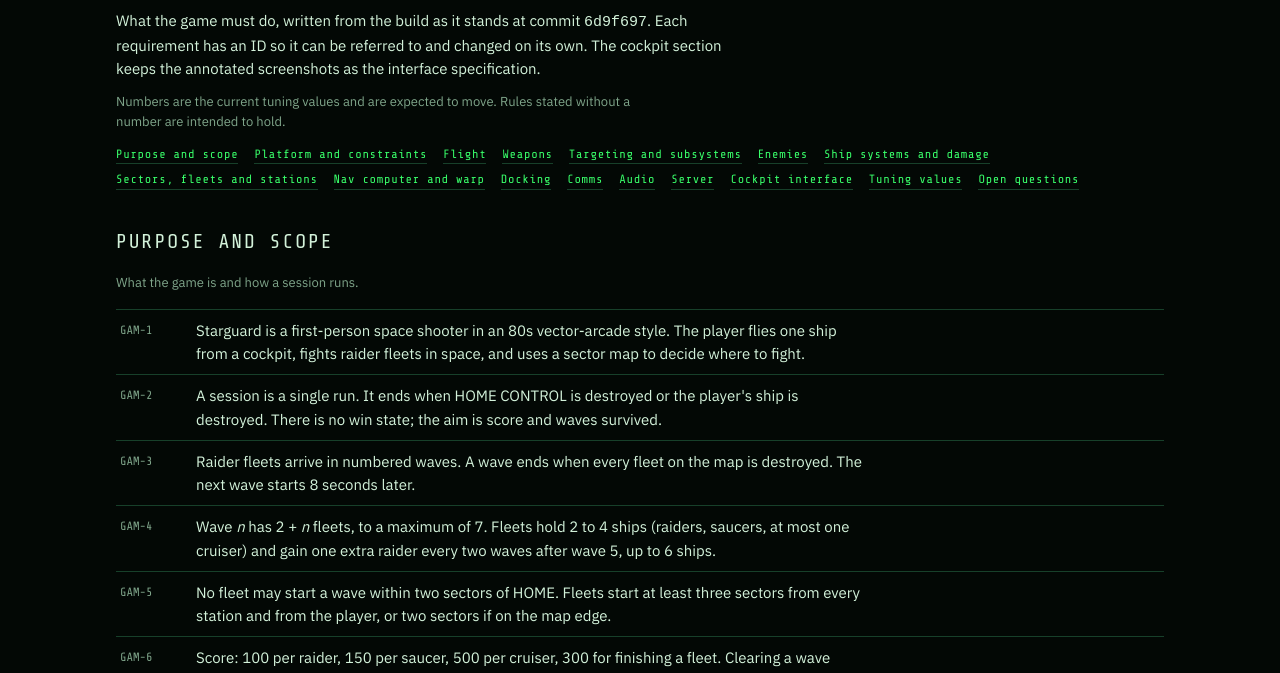
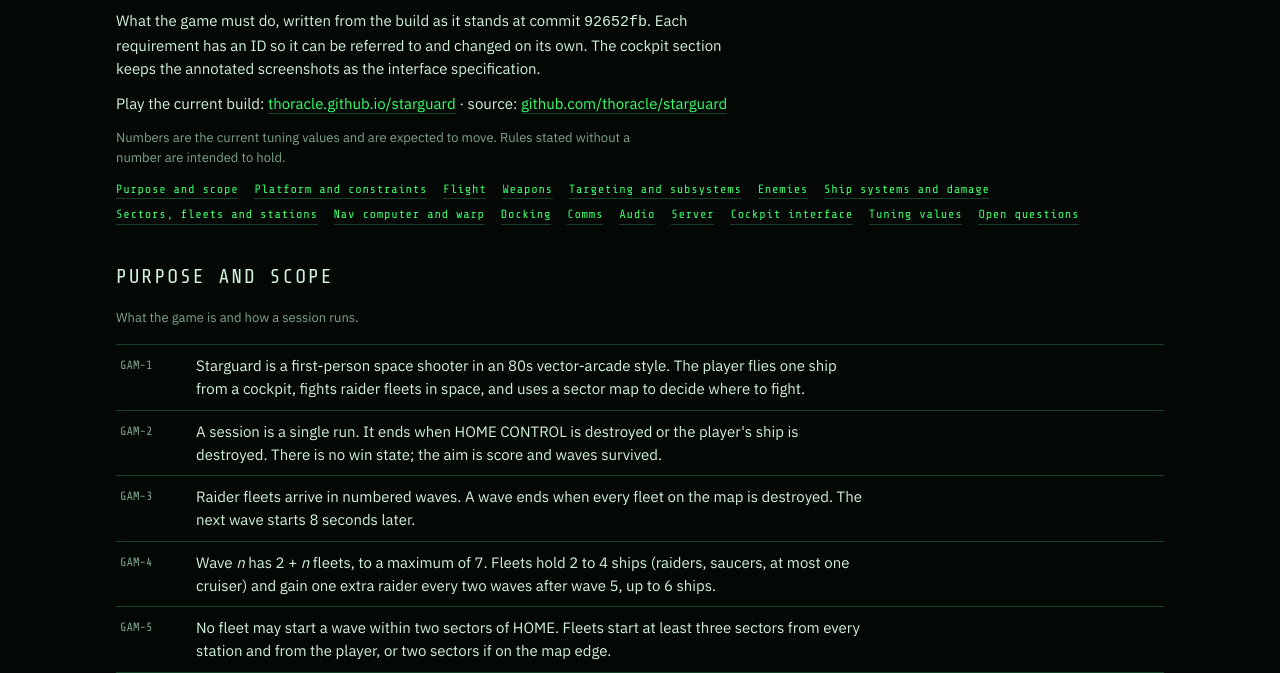
Before and after one commit to thoracle/starguard, a plain HTML site: page docs/requirements/index.html in a window 1280 px wide. Shown: the part 124-797 px from the top of the page. Drawn offline with nearby package versions, Linux system fonts and the light colour scheme.

Commit message:
Requirements doc: link to the playable build, correct the build reference
Co-Authored-By: Claude Fable 5.2 <noreply@anthropic.com>

```diff
--- a/docs/requirements/index.html
+++ b/docs/requirements/index.html
@@ -69,6 +69,8 @@ section{display:flex;flex-direction:column;gap:16px}
 .ref{font-family:var(--mono);font-size:12px;color:var(--mute);white-space:nowrap}
 @media (prefers-reduced-motion:no-preference){.item{transition:background .15s}}
 .toc{display:flex;flex-wrap:wrap;gap:6px 16px;font-family:var(--mono);font-size:12px;letter-spacing:.06em}
+.play{color:var(--real);text-decoration:none;border-bottom:1px solid var(--line)}
+.play:hover,.play:focus-visible{border-bottom-color:var(--real);outline:none}
 .toc a{color:var(--real);text-decoration:none;border-bottom:1px solid var(--line)}
 .toc a:hover,.toc a:focus-visible{border-bottom-color:var(--real);outline:none}
 .reqs{display:flex;flex-direction:column}
@@ -87,7 +89,8 @@ section{scroll-margin-top:12px}
   <header>
     <div class="eyebrow">Starguard prototype &middot; requirements</div>
     <h1>Starguard Requirements</h1>
-    <p>What the game must do, written from the build as it stands at commit <code>6d9f697</code>. Each requirement has an ID so it can be referred to and changed on its own. The cockpit section keeps the annotated screenshots as the interface specification.</p>
+    <p>What the game must do, written from the build as it stands at commit <code>92652fb</code>. Each requirement has an ID so it can be referred to and changed on its own. The cockpit section keeps the annotated screenshots as the interface specification.</p>
+    <p>Play the current build: <a class="play" href="https://thoracle.github.io/starguard/">thoracle.github.io/starguard</a> &middot; source: <a class="play" href="https://github.com/thoracle/starguard">github.com/thoracle/starguard</a></p>
     <p class="hint">Numbers are the current tuning values and are expected to move. Rules stated without a number are intended to hold.</p>
     <nav class="toc" aria-label="Sections"><a href="#gam">Purpose and scope</a> <a href="#plt">Platform and constraints</a> <a href="#flt">Flight</a> <a href="#wpn">Weapons</a> <a href="#tgt">Targeting and subsystems</a> <a href="#enm">Enemies</a> <a href="#sys">Ship systems and damage</a> <a href="#str">Sectors, fleets and stations</a> <a href="#wrp">Nav computer and warp</a> <a href="#dck">Docking</a> <a href="#com">Comms</a> <a href="#aud">Audio</a> <a href="#srv">Server</a> <a href="#ui">Cockpit interface</a> <a href="#tuning">Tuning values</a> <a href="#open">Open questions</a></nav>
   </header>
```
Also changed, not shown: 1 other file.
